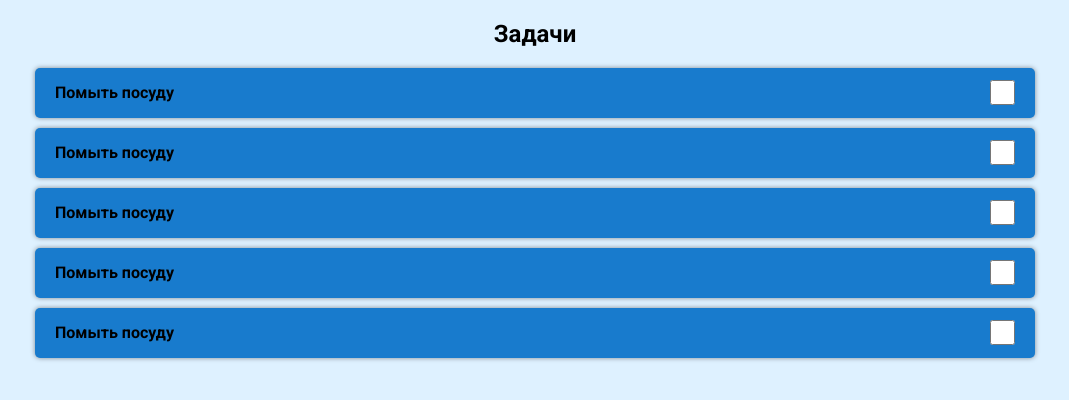
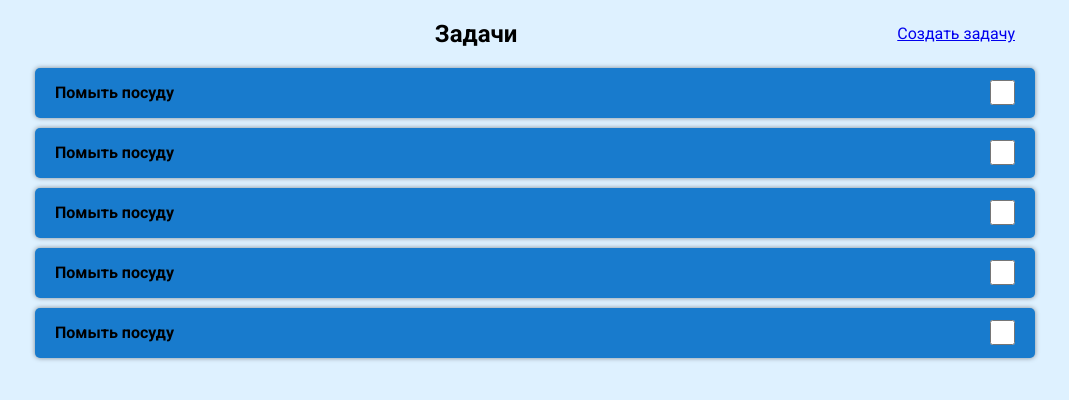
Before and after one commit to Naka4442/wonderful-planner, a Flask app: page / in a window 1280 px wide. Shown: the part 100-500 px from the top of the page, without its empty margins (105-1174 px from the left). Run offline with Flask 3, Linux system fonts and the light colour scheme.

Commit message:
Добавил кнопку создания задачи

```diff
--- a/static/css/index.css
+++ b/static/css/index.css
@@ -45,3 +45,10 @@ main{
     padding: 0;
     border-radius: 5px;
 }
+
+.top-menu{
+    width: 75%;
+    display: flex;
+    align-items: center;
+    justify-content: space-between;
+}
--- a/templates/index.html
+++ b/templates/index.html
@@ -16,7 +16,11 @@
     </header>
 
     <main>
-        <h2>Задачи</h2>
+        <div class="top-menu">
+            <div></div>
+            <h2>Задачи</h2>
+            <a href="/create">Создать задачу</a>
+        </div>
         <div class="tasks">
             <div class="task">
                 <h4>Помыть посуду</h4>
```
